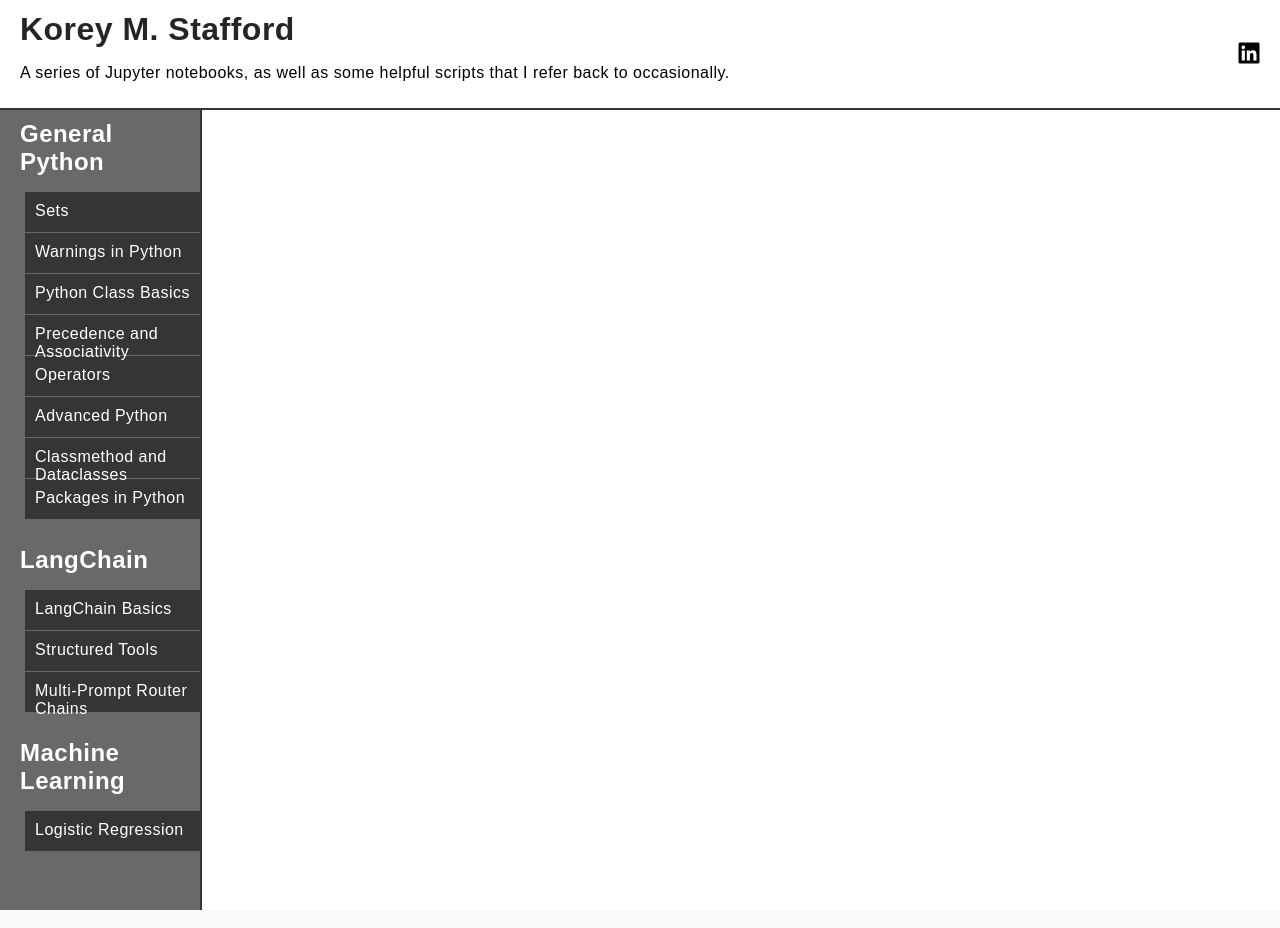
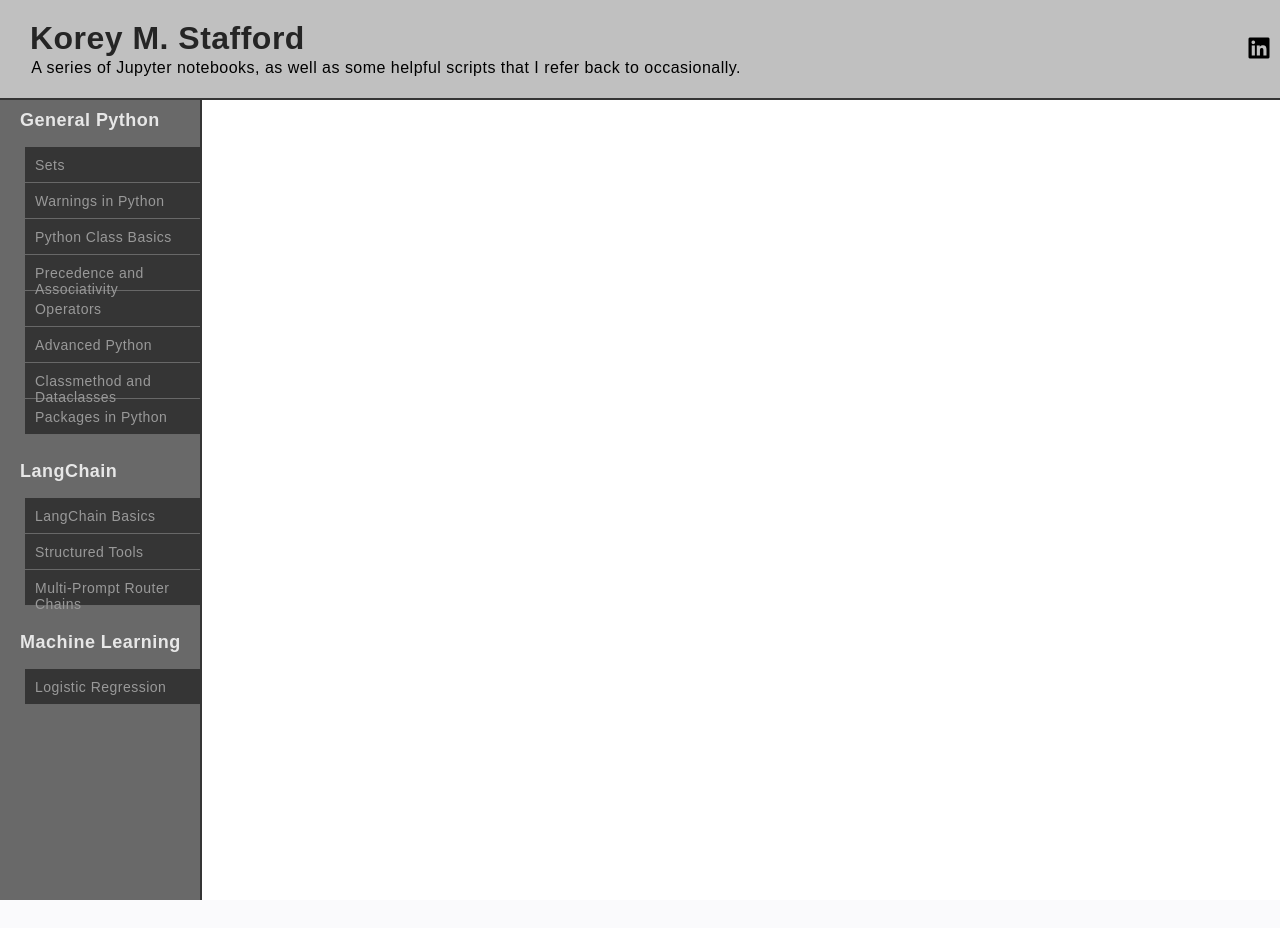
Before and after one commit to PDXKor/PDXKor.github.io, a plain HTML site: page index.html in a window 1280 px wide. Drawn offline with Linux system fonts and the light colour scheme.

Commit message:
updates to css

```diff
--- a/index.html
+++ b/index.html
@@ -22,12 +22,12 @@
       padding-left: 5px;
     }
     .side_menu li{
-      height: 30px;
+      height: 25px;
       border-bottom: 1px solid rgb(104, 104, 104);
       padding-top: 10px;
       padding-left: 10px;
-      font-size: 16px;
-      color: white;
+      font-size: 14px;
+      color: rgb(153, 153, 153);
       background-color: rgb(53, 53, 53);
     }
     .side_menu li:hover{
@@ -82,8 +82,9 @@
         border-right: 2px solid rgb(53, 53, 53);
     }
     .side_menu h2{
-      color: white;
+      color: rgb(231, 231, 231);
       padding-top: 10px;
+      font-size: 18px;
     }
     .main_content{
         flex: 6; /* Takes up 2 parts of the available space, making it larger than div1 */
@@ -91,15 +92,18 @@
     }
     #banner{
       width: 100%;
-      height: 110px;
-      background-color: white;
+      height: 100px;
+      background-color: rgb(192, 192, 192);
       border-bottom: 2px solid rgb(53, 53, 53);
       color: black;
-      padding: 20px;
+      padding: 10px 10px 10px 30px;
       display: flex; /* Use flexbox for layout */
       justify-content: space-between; /* Space out the items */
       align-items: center; /* Center items vertically */
       box-sizing: border-box; /* Ensure padding does not affect width */
+    }
+    #banner p{
+      margin:1.25px
     }
     #banner-links {
       height: 20px;
```
